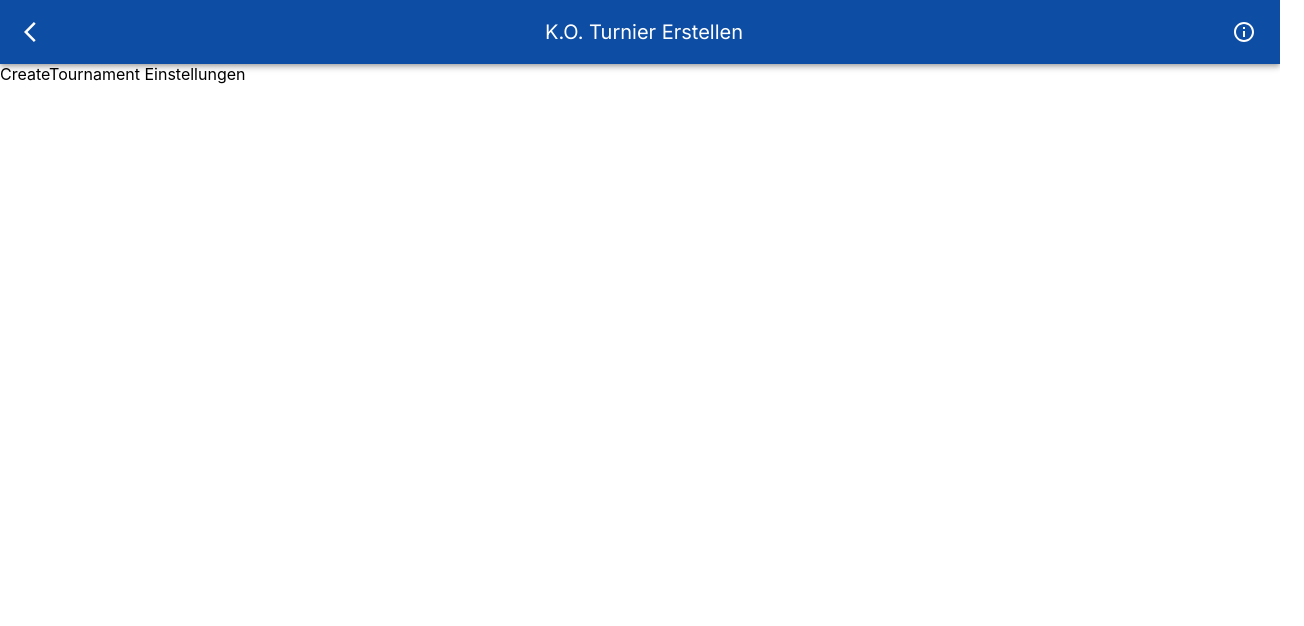
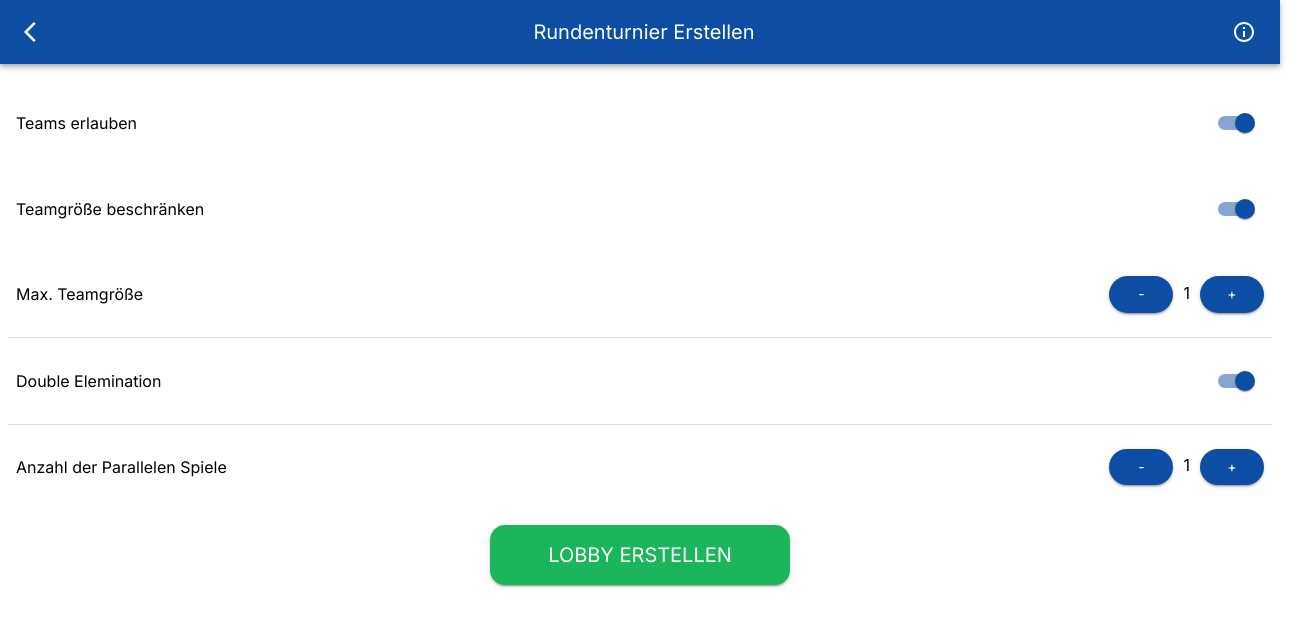
Before and after one commit to MManthey/PartyMash, a React (Create React App) app: page /createKnockoutTournament in a window 1280 px wide. Shown: the top 626 px of the page, 1304 px wide, since content can reach past the window. Built offline with nearby package versions, Linux system fonts and the light colour scheme.

Commit message:
begrenzung buttons, spacing, button runder

```diff
--- a/src/components/GroupedButtons.js
+++ b/src/components/GroupedButtons.js
@@ -6,45 +6,79 @@ import { withStyles } from "@material-ui/core/styles";
 const styles = (theme) => ({
   button: {
     borderRadius: 50,
+    paddingLeft: 0,
+    paddingRight: 0,
   },
+  label: {
+    padding: 10,
+  }
 });
 
 class GroupedButtons extends React.Component {
-  state = { counter: 0 };
+  state = {
+    counter: 1,
+    maxDisabled: false,
+    minDisabled: false
+  };
 
-  handleIncrement = () => {
-    this.setState((state) => ({ counter: state.counter + 1 }));
+  disableButtons() {
+    this.state.counter + 1 >= this.props.maxValue
+      ?
+      this.setState((prevState) => ({ maxDisabled: true}))
+      :
+      this.setState((prevState) => ({ maxDisabled: false}));
+
+    this.state.counter - 1 <= this.props.minValue
+      ?
+      this.setState((prevState) => ({ minDisabled: true}))
+      :
+      this.setState((prevState) => ({ minDisabled: false}));
+      console.log(this.props)
+  }
+
+  handleIncrement = (event) => {
+    this.setState((prevState) => ({ counter: prevState.counter + 1 }))
+    this.disableButtons()
   };
 
   handleDecrement = () => {
     this.setState((state) => ({ counter: state.counter - 1 }));
+    this.disableButtons();
   };
+
   render() {
     const { classes } = this.props;
     return (
-      <ButtonGroup
-        size="small"
-        variant="text"
-        aria-label="small outlined button group"
-      >
-        <Button
-          variant="contained"
-          color="primary"
-          onClick={this.handleIncrement}
-          className={classes.button}
-        >
-          +
-        </Button>
-        <Button>{this.state.counter}</Button>
+      // <ButtonGroup
+      //   size="small"
+      //   variant="text"
+      //   aria-label="small outlined button group"
+      // >
+      <>
         <Button
           onClick={this.handleDecrement}
           variant="contained"
           color="primary"
           className={classes.button}
-        >
+          disabled={this.state.minDisabled}
+
+          >
           -
         </Button>
-      </ButtonGroup>
+          <label
+            className={classes.label}
+          >{this.state.counter}</label>
+        <Button
+          key={this.props.id}
+          variant="contained"
+          color="primary"
+          onClick={this.handleIncrement}
+          className={classes.button}
+          disabled={this.state.maxDisabled}
+        >
+          +
+        </Button>
+      </>
     );
   }
 }
--- a/src/components/SettingsElement.js
+++ b/src/components/SettingsElement.js
@@ -21,11 +21,12 @@ function SettingsElement(props) {
     });
   };
 
-  function renderControlElement(controlElement) {
-    switch (controlElement) {
+  function renderControlElement(props) {
+    switch (props.controlElement) {
       case "switch":
         return (
           <Switch
+            key={props.id}
             checked={state.checked}
             onChange={handleChange}
             color="primary"
@@ -34,7 +35,7 @@ function SettingsElement(props) {
           />
         );
       case "incrementer":
-        return <GroupedButtons />;
+        return <GroupedButtons id={props.id} maxValue={props.maxValue} minValue={props.minValue}/>;
       default:
         return null;
     }
@@ -52,7 +53,7 @@ function SettingsElement(props) {
         <Grid item>
           <Typography>{props.text}</Typography>
         </Grid>
-        <Grid item>{renderControlElement(props.controlElement)}</Grid>
+        <Grid item>{renderControlElement(props)}</Grid>
       </Grid>
     </>
   );
--- a/src/components/TournamentType.js
+++ b/src/components/TournamentType.js
@@ -7,6 +7,7 @@ import { Link } from "react-router-dom";
 
 function TournamentType(props) {
   //const history = useHistory()
+  console.log(props)
 
   const [modalKO, setModalKO] = React.useState(false);
   const [modalRound, setModalRound] = React.useState(false);
@@ -47,8 +48,8 @@ function TournamentType(props) {
   const gridItemStyle = {
     //width:"100%",
     // height: "auto",
-    marginTop: "20px",
-    wrap: "nowrap",
+    // marginTop: "20px",
+    // wrap: "nowrap",
   };
   const infoIconStyle = {
     position: "absolute",
--- a/src/pages/CreateKnockoutTournament.js
+++ b/src/pages/CreateKnockoutTournament.js
@@ -1,13 +1,93 @@
 import React from "react";
 import NavBar from "../components/NavBar";
+import Grid from "@material-ui/core/Grid";
+import { Typography } from "@material-ui/core";
+import Divider from "@material-ui/core/Divider";
+import { Link } from "react-router-dom";
+import Button from "@material-ui/core/Button";
+import { makeStyles } from "@material-ui/core/styles";
+import SettingsElement from "../components/SettingsElement";
 
-function CreateKnockoutTournament() {
+const useStyles = makeStyles((theme) => ({
+  button: {
+    height: 60,
+    width: 300,
+  },
+  root: {
+    paddingLeft: 32,
+    paddingRight: 32,
+  },
+  grid: {
+    marginTop: 16,
+    marginBottom: 16,
+    paddingLeft: 16,
+    paddingRight: 16,
+  },
+}));
+
+function renderSettings(items) {
+  return items.map((item) => (
+    <Grid item>
+      <SettingsElement id={item.id} text={item.text} controlElement={item.controlElement} maxValue={item.maxValue} minValue={item.minValue} />
+    </Grid>
+  ));
+}
+
+function CreateRoundTournament() {
+  const classes = useStyles();
+
+  const settingElementsTop = [
+    { id: 1, text: "Teams erlauben", controlElement: "switch" },
+    { id: 2, text: "Teamgröße beschränken", controlElement: "switch" },
+    { id: 3, text: "Max. Teamgröße", controlElement: "incrementer", maxValue: 10, minValue: 0 },
+  ];
+
+  const settingElementsMiddle = [
+    { id: 10, text: "Double Elemination", controlElement: "switch" },
+
+  ];
+
+  const settingElementsBottom = [
+    { id: 103, text: "Anzahl der Parallelen Spiele", controlElement: "incrementer", maxValue: 10, minValue: 0 },
+  ];
+
   return (
     <div>
-      <NavBar leftSide="arrow" text="K.O. Turnier Erstellen" rightSide="info" />
-      CreateTournament Einstellungen
+      <NavBar
+        leftSide="arrow"
+        text="Rundenturnier Erstellen"
+        rightSide="info"
+      />
+      <Grid
+        className={classes.grid}
+        container
+        direction="column"
+        justify="space-around"
+        alignItems="stretch"
+        spacing={6}
+      >
+        {renderSettings(settingElementsTop)}
+        <Divider variant="middle" />
+        {renderSettings(settingElementsMiddle)}
+        <Divider variant="middle" />
+        {renderSettings(settingElementsBottom)}
+      </Grid>
+      <Grid container justify="center">
+        <Grid item>
+          <Button
+            className={classes.button}
+            color="secondary"
+            variant="contained"
+            size="large"
+            component={Link}
+            to="/teamZuordnen"
+          >
+            <Typography variant="h6">Lobby erstellen</Typography>
+          </Button>
+        </Grid>
+      </Grid>
     </div>
   );
 }
 
-export default CreateKnockoutTournament;
+export default CreateRoundTournament;
--- a/src/pages/CreateRoundTournament.js
+++ b/src/pages/CreateRoundTournament.js
@@ -22,7 +22,7 @@ const useStyles = makeStyles((theme) => ({
 function renderSettings(items) {
   return items.map((item) => (
     <Grid item>
-      <SettingsElement text={item.text} controlElement={item.controlElement} />
+      <SettingsElement id={item.id} text={item.text} controlElement={item.controlElement} maxValue={item.maxValue} minValue={item.minValue} />
     </Grid>
   ));
 }
@@ -31,20 +31,20 @@ function CreateRoundTournament() {
   const classes = useStyles();
 
   const settingElementsTop = [
-    { text: "Anzahl Turnierrunden", controlElement: "incrementer" },
-    { text: "Teams erlauben", controlElement: "switch" },
-    { text: "Teamgröße beschränken", controlElement: "switch" },
-    { text: "Max. Teamgröße", controlElement: "incrementer" },
+    { id: 1, text: "Anzahl Turnierrunden", controlElement: "incrementer", maxValue: 10, minValue: 0 },
+    { id: 2, text: "Teams erlauben", controlElement: "switch" },
+    { id: 3, text: "Teamgröße beschränken", controlElement: "switch" },
+    { id: 4, text: "Max. Teamgröße", controlElement: "incrementer", maxValue: 10, minValue: 0 },
   ];
 
   const settingElementsMiddle = [
-    { text: "Punkte für Sieg", controlElement: "incrementer" },
-    { text: "Punkte für Unentschieden", controlElement: "incrementer" },
-    { text: "Punkte für Niederlage", controlElement: "incrementer" },
+    { id: 100, text: "Punkte für Sieg", controlElement: "incrementer", maxValue: 10, minValue: 0 },
+    { id: 101, text: "Punkte für Unentschieden", controlElement: "incrementer", maxValue: 10, minValue: 0 },
+    { id: 102, text: "Punkte für Niederlage", controlElement: "incrementer", maxValue: 10, minValue: 0 },
   ];
 
   const settingElementsBottom = [
-    { text: "Anzahl der Parallelen Spiele", controlElement: "incrementer" },
+    { id: 103, text: "Anzahl der Parallelen Spiele", controlElement: "incrementer", maxValue: 10, minValue: 0 },
   ];
 
   return (
--- a/src/pages/TournamentPreview.js
+++ b/src/pages/TournamentPreview.js
@@ -51,7 +51,7 @@ function TournamentPreview(props) {
                 tournamentType={ttype.tournamentType}
                 name={ttype.name}
                 src={ttype.src}
-                to={ttype.linkTo}
+                linkTo={ttype.linkTo}
               />
             )
           )}
```
